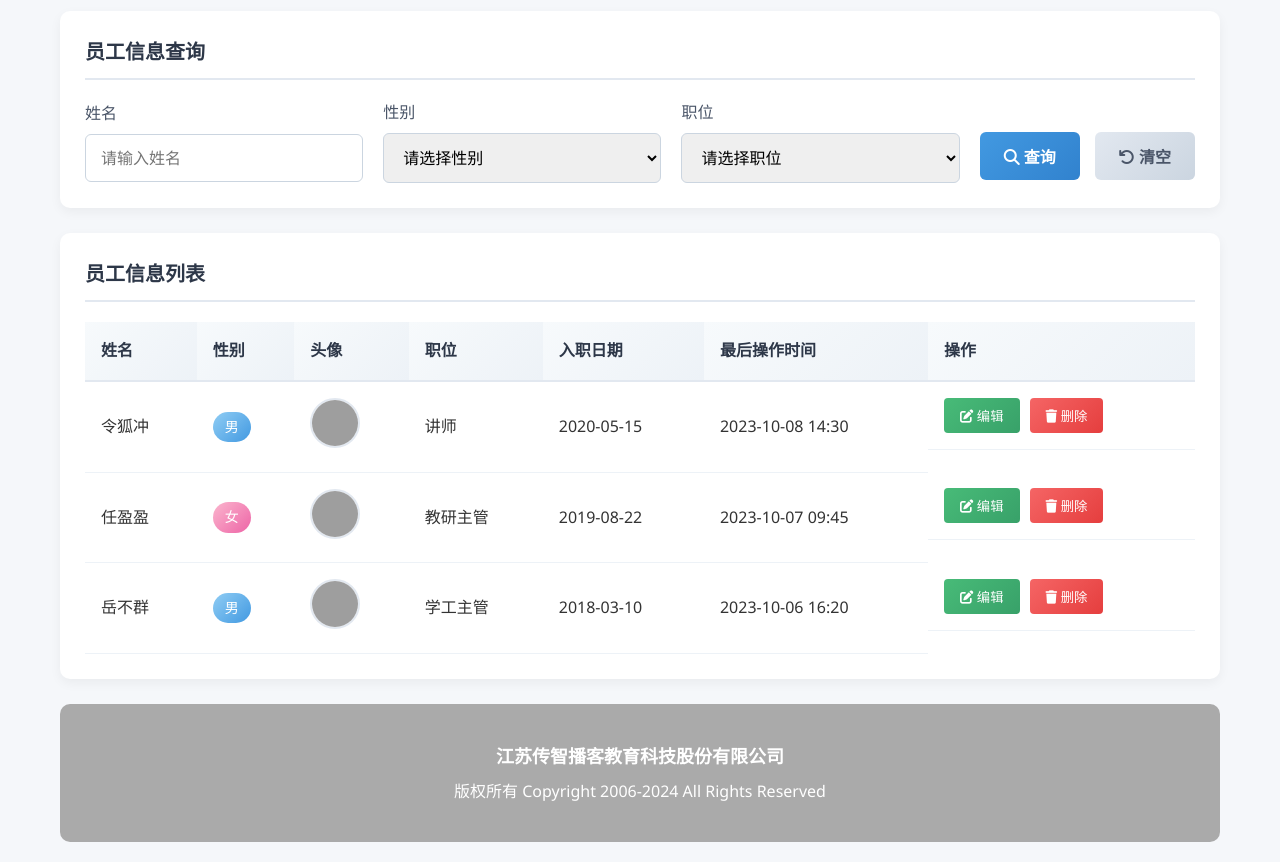
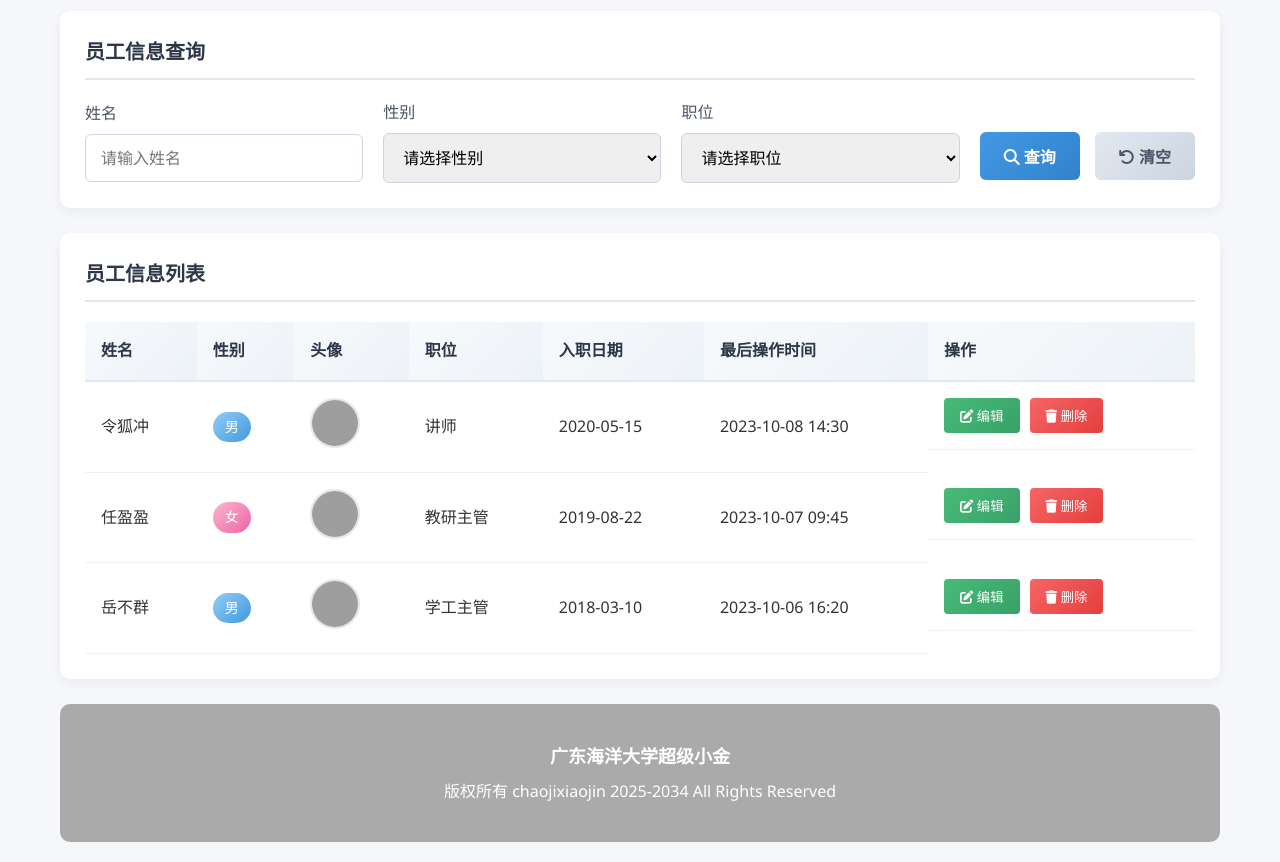
Before and after one commit to chaojixiaojin/re01-one, a plain HTML site: page 04.员工管理系统.html in a window 1280 px wide. Shown: the part 79-941 px from the top of the page. Drawn offline with Linux system fonts and the light colour scheme; grey boxes are pictures that could not be loaded.

Commit message:
第一次更新

```diff
--- a/04.员工管理系统.html
+++ b/04.员工管理系统.html
@@ -389,8 +389,8 @@
 
         <!-- 页脚版权区域 -->
         <footer class="footer">
-            <p>江苏传智播客教育科技股份有限公司</p>
-            <p>版权所有 Copyright 2006-2024 All Rights Reserved</p>
+            <p>广东海洋大学超级小金</p>
+            <p>版权所有 chaojixiaojin 2025-2034 All Rights Reserved</p>
         </footer>
     </div>
     <script>
@@ -406,4 +406,5 @@
         }
     </script>
 </body>
+
 </html>
```
